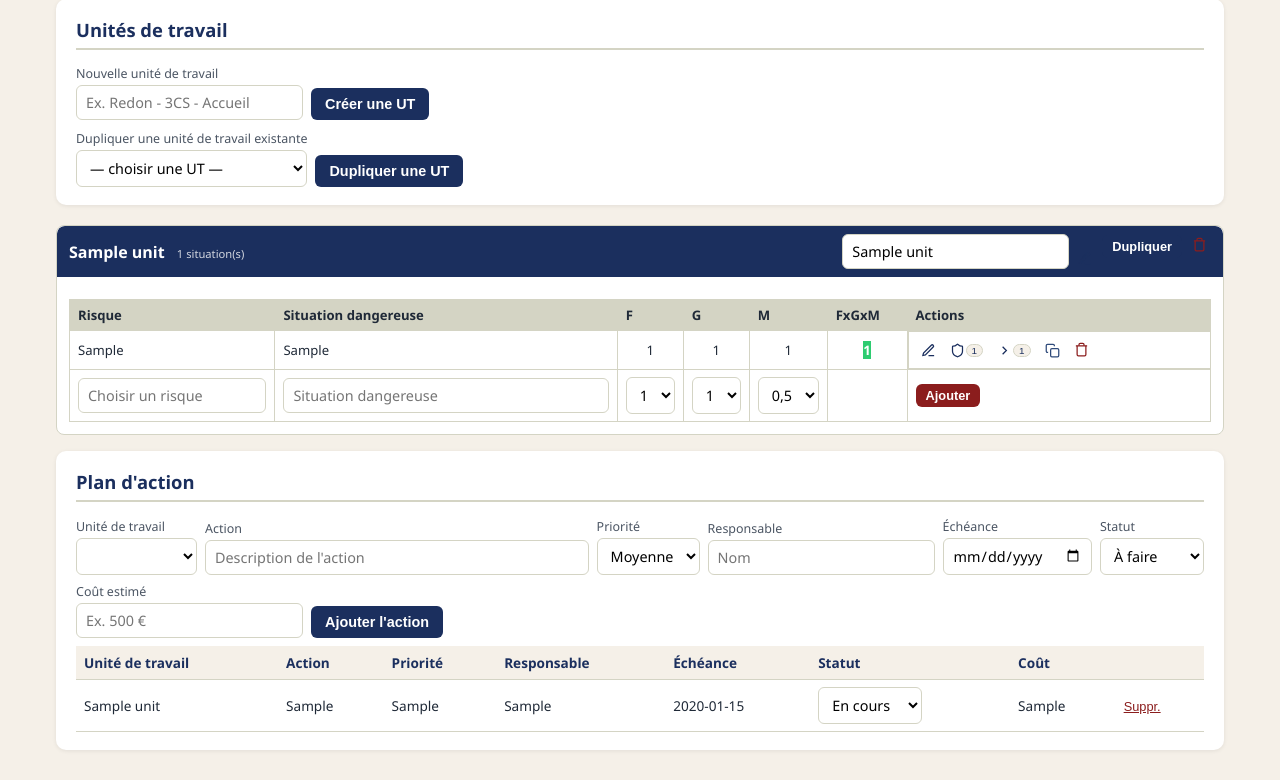
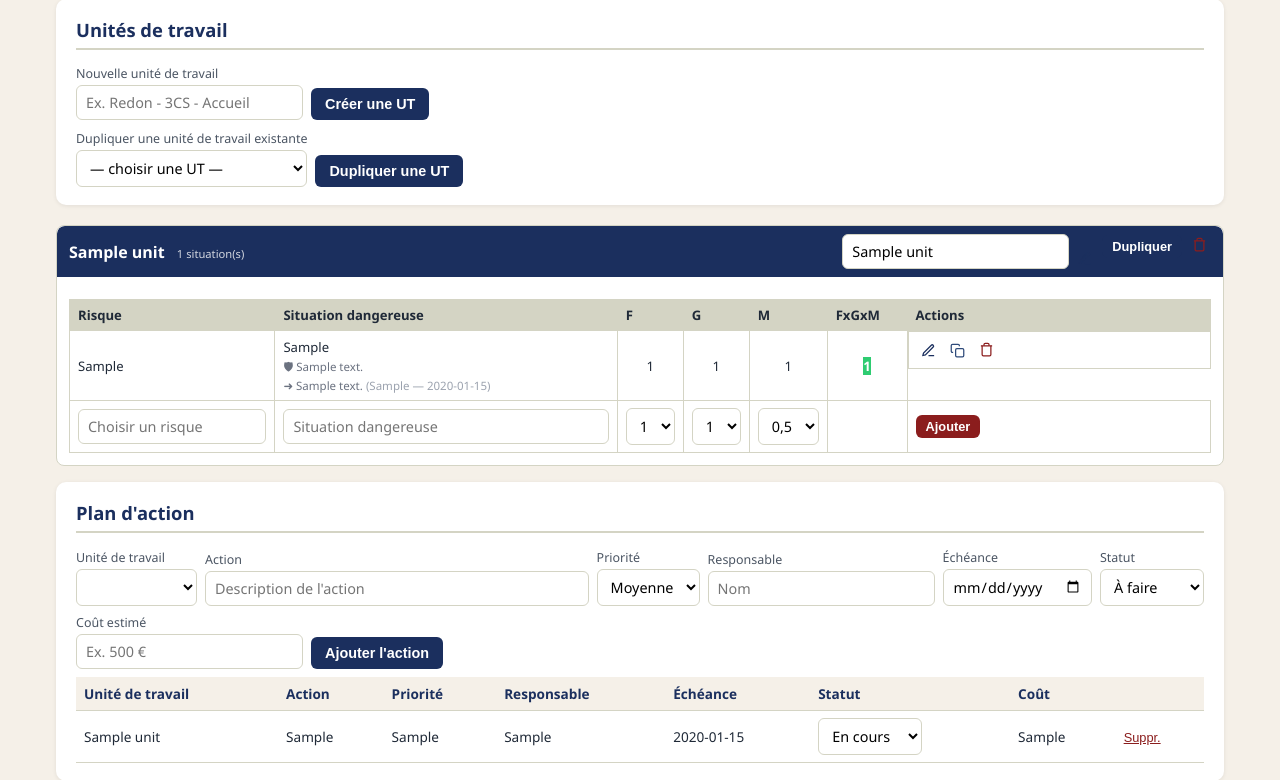
Before and after one commit to jchusson/duerp.pro, a Flask app: page / in a window 1280 px wide. Shown: the part 386-1166 px from the top of the page. Run offline with Flask 3, Linux system fonts and the light colour scheme; the visitor is signed in with stand-in values (Sample User, id 1); data comes from the database, SQL or seed files in the repository; tables that the repository leaves empty hold one stand-in row (values such as "Sample post").

Commit message:
Mesures et actions lisibles directement sous chaque situation + fenêtre de détail unique
- les mesures (🛡) et actions (➜, avec acteur et date) s'affichent en
  petit texte discret sous la situation dangereuse : lisibles sans clic
- le crayon ouvre une fenêtre de détail regroupant tout : modification
  de la situation, et gestion complète (ajout/modification/suppression)
  des mesures ET des actions de prévention dans le même écran
- suppression des modales séparées mesures/actions devenues redondantes

Co-authored-by: jchusson <jchusson@users.noreply.github.com>

```diff
--- a/templates/home.html
+++ b/templates/home.html
@@ -163,22 +163,26 @@
         {% for r in u.risks %}
         <tr>
           <td>{{ r.hazard }}</td>
-          <td>{{ r.situation }}</td>
+          <td>
+            <div>{{ r.situation }}</div>
+            {% if r.measures %}
+            <div class="inline-detail">
+              {% for m in r.measures %}<div>🛡 {{ m.text }}</div>{% endfor %}
+            </div>
+            {% endif %}
+            {% if r.actions %}
+            <div class="inline-detail">
+              {% for a in r.actions %}<div>➜ {{ a.text }}{% if a.actor or a.due_date %} <em>({{ a.actor }}{{ ' — ' if a.actor and a.due_date }}{{ a.due_date }})</em>{% endif %}</div>{% endfor %}
+            </div>
+            {% endif %}
+          </td>
           <td class="num">{{ r.frequency }}</td>
           <td class="num">{{ r.severity }}</td>
           <td class="num">{{ '%g'|format(r.mastery)|replace('.', ',') }}</td>
           <td class="crit">{{ crit(r.frequency, r.severity, r.mastery) }}</td>
           <td class="actions-bar" style="white-space:nowrap">
-            <button class="icon-btn" type="button" title="Modifier cette situation dangereuse" onclick="openEditRisk({{ r.id }})">
+            <button class="icon-btn" type="button" title="Détail : modifier la situation, les mesures et les actions" onclick="openEditRisk({{ r.id }})">
               <svg viewBox="0 0 24 24" fill="none" stroke="currentColor" stroke-width="2"><path d="M12 20h9"/><path d="M16.5 3.5a2.1 2.1 0 0 1 3 3L7 19l-4 1 1-4Z"/></svg>
-            </button>
-            <button class="icon-btn" type="button" title="Mesures de prévention" onclick="openMeasures({{ r.id }})">
-              <svg viewBox="0 0 24 24" fill="none" stroke="currentColor" stroke-width="2"><path d="M20 13c0 5-3.5 7.5-7.66 8.95a1 1 0 0 1-.67-.01C7.5 20.5 4 18 4 13V6a1 1 0 0 1 1-1c2 0 4.5-1.2 6.24-2.72a1.17 1.17 0 0 1 1.52 0C14.51 3.81 17 5 19 5a1 1 0 0 1 1 1z"/></svg>
-              <span class="badge">{{ r.measures|length }}</span>
-            </button>
-            <button class="icon-btn" type="button" title="Actions de prévention" onclick="openActions({{ r.id }})">
-              <svg viewBox="0 0 24 24" fill="none" stroke="currentColor" stroke-width="2"><path d="m9 18 6-6-6-6"/></svg>
-              <span class="badge">{{ r.actions|length }}</span>
             </button>
             <button class="icon-btn dup" type="button" title="Dupliquer vers d'autres unités de travail" onclick="openDupModal({{ r.id }}, {{ u.id }})">
               <svg viewBox="0 0 24 24" fill="none" stroke="currentColor" stroke-width="2"><rect x="9" y="9" width="13" height="13" rx="2"/><path d="M5 15H4a2 2 0 0 1-2-2V4a2 2 0 0 1 2-2h9a2 2 0 0 1 2 2v1"/></svg>
@@ -289,63 +293,47 @@ document.addEventListener('keydown', e => { if (e.key === 'Escape') closeModal()
 const ICON_EDIT = '<svg viewBox="0 0 24 24" width="14" height="14" fill="none" stroke="currentColor" stroke-width="2"><path d="M12 20h9"/><path d="M16.5 3.5a2.1 2.1 0 0 1 3 3L7 19l-4 1 1-4Z"/></svg>';
 const ICON_DEL = '<svg viewBox="0 0 24 24" width="14" height="14" fill="none" stroke="currentColor" stroke-width="2"><path d="M3 6h18"/><path d="M19 6v14a2 2 0 0 1-2 2H7a2 2 0 0 1-2-2V6"/></svg>';
 
-// --- Modifier une situation dangereuse ---
+// --- Fenêtre de détail : situation + mesures + actions ---
+function esc(s) { return (s||'').replace(/"/g, '&quot;'); }
 function openEditRisk(rid) {
   const r = RISKS[rid];
-  modalTitle.textContent = 'Modifier la situation dangereuse';
-  modalHint.textContent = '';
-  modalBody.innerHTML =
+  modalTitle.textContent = 'Détail de la situation dangereuse';
+  modalHint.textContent = r.hazard;
+  let html =
     '<form method="post" action="/risks/' + rid + '/update">' +
-    '<label class="modal-label">Risque<input name="hazard" id="modalHazard" value="' + r.hazard.replace(/"/g, '&quot;') + '" autocomplete="off" class="hazard-input" style="width:100%"></label>' +
-    '<label class="modal-label">Situation dangereuse<input name="situation" value="' + r.situation.replace(/"/g, '&quot;') + '" style="width:100%"></label>' +
+    '<label class="modal-label">Risque<input name="hazard" class="hazard-input" value="' + esc(r.hazard) + '" autocomplete="off" style="width:100%"></label>' +
     '<div class="modal-cols">' +
     '<label class="modal-label">Fréquence<select name="frequency">' + [1,2,3,4].map(v => '<option ' + (v===r.frequency?'selected':'') + '>' + v + '</option>').join('') + '</select></label>' +
     '<label class="modal-label">Gravité<select name="severity">' + [1,2,4,8].map(v => '<option ' + (v===r.severity?'selected':'') + '>' + v + '</option>').join('') + '</select></label>' +
     '<label class="modal-label">Maîtrise<select name="mastery">' + [0.5,1,2].map(v => '<option value="' + v + '" ' + (v===r.mastery?'selected':'') + '>' + v.toString().replace('.', ',') + '</option>').join('') + '</select></label>' +
-    '</div><div class="actions-row"><button type="button" class="btn ghost" onclick="closeModal()">Annuler</button>' +
-    '<button type="submit" class="btn">Enregistrer</button></div></form>';
-  modal.classList.add('open');
-}
-
-// --- Mesures de prévention ---
-function openMeasures(rid) {
-  const r = RISKS[rid];
-  modalTitle.textContent = 'Mesures de prévention';
-  modalHint.textContent = r.hazard + ' — ' + r.situation;
-  let html = '';
+    '</div>' +
+    '<label class="modal-label">Situation dangereuse<input name="situation" value="' + esc(r.situation) + '" style="width:100%"></label>' +
+    '<div class="actions-row"><button type="submit" class="btn">Enregistrer la situation</button></div></form>' +
+    '<hr class="modal-sep">' +
+    '<h4 class="modal-sec">Mesures de prévention</h4>';
   r.measures.forEach(m => {
     html += '<div class="modal-line"><form method="post" action="/measures/' + m.id + '/update" class="inline" style="gap:4px;flex:1">' +
-      '<input name="text" value="' + m.text.replace(/"/g, '&quot;') + '" style="flex:1">' +
+      '<input name="text" value="' + esc(m.text) + '" style="flex:1">' +
       '<button class="icon-btn" type="submit" title="Modifier">' + ICON_EDIT + '</button></form>' +
       '<form method="post" action="/measures/' + m.id + '/delete" style="display:inline">' +
       '<button class="icon-btn del" type="submit" title="Supprimer">' + ICON_DEL + '</button></form></div>';
   });
   if (!r.measures.length) html += '<p class="hint">Aucune mesure pour le moment.</p>';
-  html += '<form method="post" action="/risks/' + rid + '/measures/add" class="inline" style="gap:4px;margin-top:10px">' +
+  html += '<form method="post" action="/risks/' + rid + '/measures/add" class="inline" style="gap:4px;margin-top:6px">' +
     '<input name="text" placeholder="Nouvelle mesure de prévention..." style="flex:1" required>' +
     '<button class="btn small" type="submit" title="Ajouter">+</button></form>';
-  html += '<div class="actions-row"><button type="button" class="btn ghost" onclick="closeModal()">Fermer</button></div>';
-  modalBody.innerHTML = html;
-  modal.classList.add('open');
-}
-
-// --- Actions de prévention ---
-function openActions(rid) {
-  const r = RISKS[rid];
-  modalTitle.textContent = 'Actions de prévention';
-  modalHint.textContent = r.hazard + ' — ' + r.situation;
-  let html = '';
+  html += '<hr class="modal-sep"><h4 class="modal-sec">Actions de prévention</h4>';
   r.actions.forEach(a => {
     html += '<div class="modal-line"><form method="post" action="/actions/' + a.id + '/update" class="inline" style="gap:4px;flex:1">' +
-      '<input name="text" value="' + a.text.replace(/"/g, '&quot;') + '" style="flex:1" placeholder="Action">' +
-      '<input name="actor" value="' + a.actor.replace(/"/g, '&quot;') + '" placeholder="Acteur" style="width:100px">' +
-      '<input name="due_date" type="date" value="' + a.due_date + '" style="width:135px">' +
+      '<input name="text" value="' + esc(a.text) + '" style="flex:1" placeholder="Action">' +
+      '<input name="actor" value="' + esc(a.actor) + '" placeholder="Acteur" style="width:100px">' +
+      '<input name="due_date" type="date" value="' + esc(a.due_date) + '" style="width:135px">' +
       '<button class="icon-btn" type="submit" title="Modifier">' + ICON_EDIT + '</button></form>' +
       '<form method="post" action="/actions/' + a.id + '/delete" style="display:inline">' +
       '<button class="icon-btn del" type="submit" title="Supprimer">' + ICON_DEL + '</button></form></div>';
   });
   if (!r.actions.length) html += '<p class="hint">Aucune action pour le moment.</p>';
-  html += '<form method="post" action="/risks/' + rid + '/actions/add" class="inline" style="gap:4px;margin-top:10px">' +
+  html += '<form method="post" action="/risks/' + rid + '/actions/add" class="inline" style="gap:4px;margin-top:6px">' +
     '<input name="text" placeholder="Nouvelle action..." style="flex:1" required>' +
     '<input name="actor" placeholder="Acteur" style="width:100px">' +
     '<input name="due_date" type="date" style="width:135px">' +
@@ -415,6 +403,10 @@ document.addEventListener('keydown', function(e) { if (e.key === 'Escape') close
 .modal-cols .modal-label { flex: 1; }
 .modal-line { display: flex; align-items: center; gap: 4px; padding: 3px 0; border-bottom: 1px solid #F0EBE0; }
 .risk-count { font-size: 0.7rem; font-weight: 400; opacity: 0.8; margin-left: 8px; }
+.inline-detail { font-size: 0.72rem; color: #6b7280; margin-top: 3px; line-height: 1.35; }
+.inline-detail em { color: #9ca3af; font-style: normal; }
+.modal-sep { border: none; border-top: 1px solid #E5E0D5; margin: 14px 0 8px; }
+.modal-sec { margin: 0 0 6px; color: var(--blue); font-size: 0.9rem; }
 .badge { font-size: 0.62rem; background: var(--cream); border: 1px solid var(--grey); border-radius: 999px; padding: 0 5px; margin-left: 1px; }
 table.risks.compact td { padding: 7px 8px; }
 table.risks.compact .num { text-align: center; }
```
